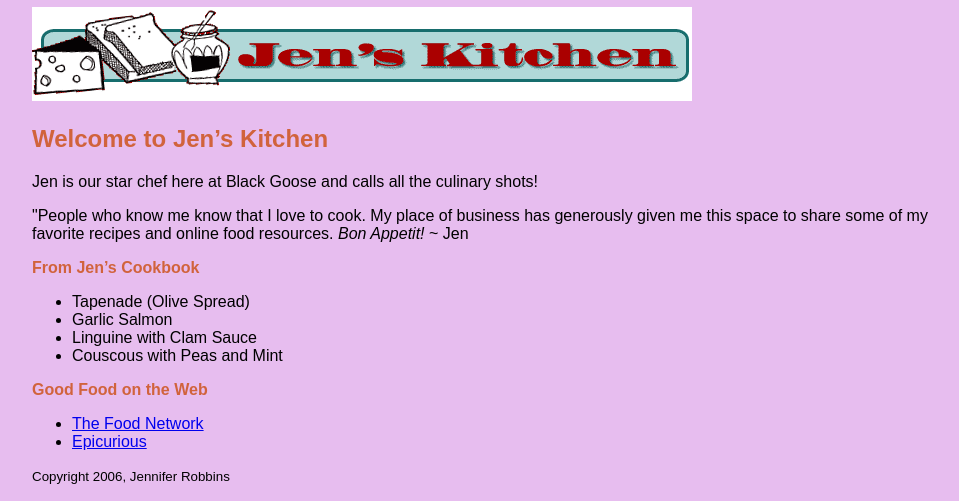
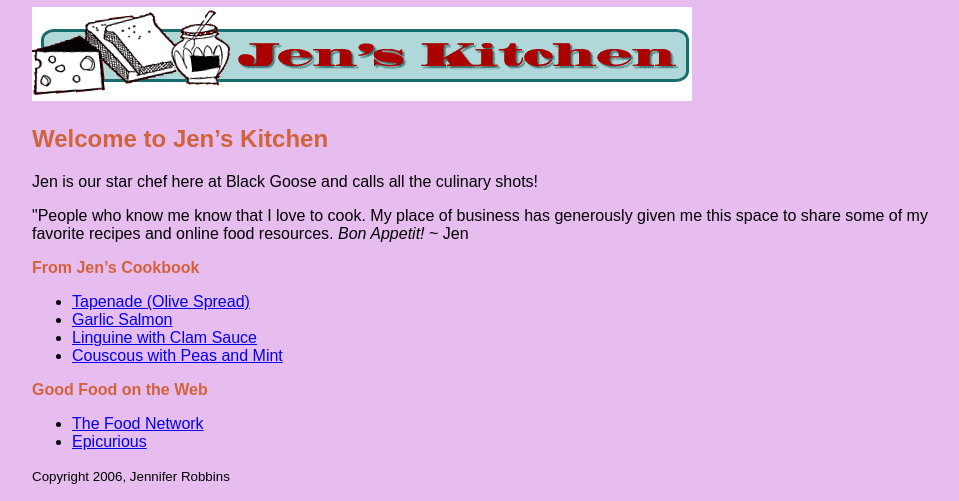
Before and after one commit to ConnorStar/fid, a plain HTML site: page blackgoose/menu.html in a window 1280 px wide. Shown: the part 419-920 px from the top of the page, without its empty margins (160-1119 px from the left). Drawn offline with Linux system fonts and the light colour scheme.

Commit message:
added recipe item links

```diff
--- a/blackgoose/menu.html
+++ b/blackgoose/menu.html
@@ -65,10 +65,10 @@
 
 		<h3>From Jen&rsquo;s Cookbook</h3>
 <ul>
-  <li>Tapenade (Olive Spread)</li>
-  <li>Garlic Salmon</li>
-  <li>Linguine with Clam Sauce</li>
-  <li>Couscous with Peas and Mint</li>
+	<li><a href="menu/tapanade.html">Tapenade (Olive Spread)</a></li>
+  <li><a href="menu/salmon.html">Garlic Salmon</a></li>
+  <li><a href="menu/clam.html">Linguine with Clam Sauce</a></li>
+  <li><a href="menu/couscous.html">Couscous with Peas and Mint</a></li>
 </ul>
 
 		<h3>Good Food on the Web</h3>
```
